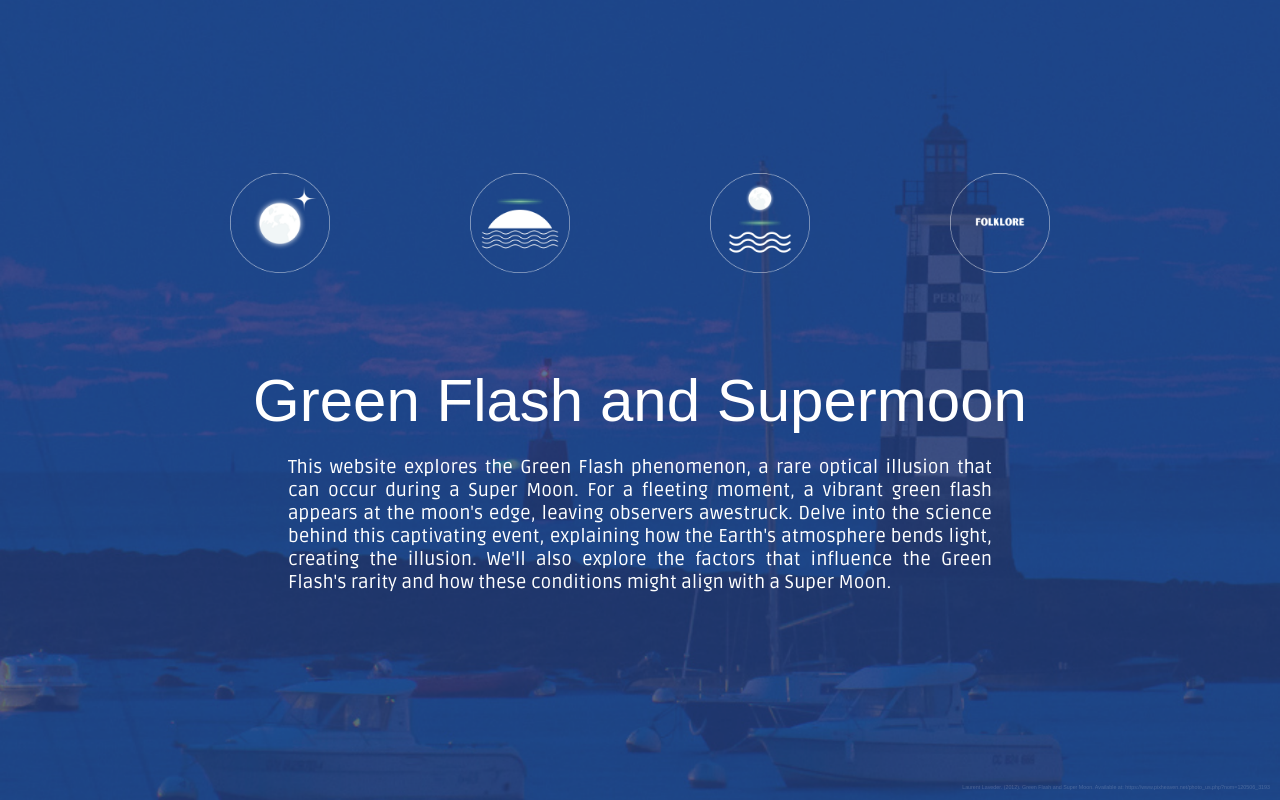
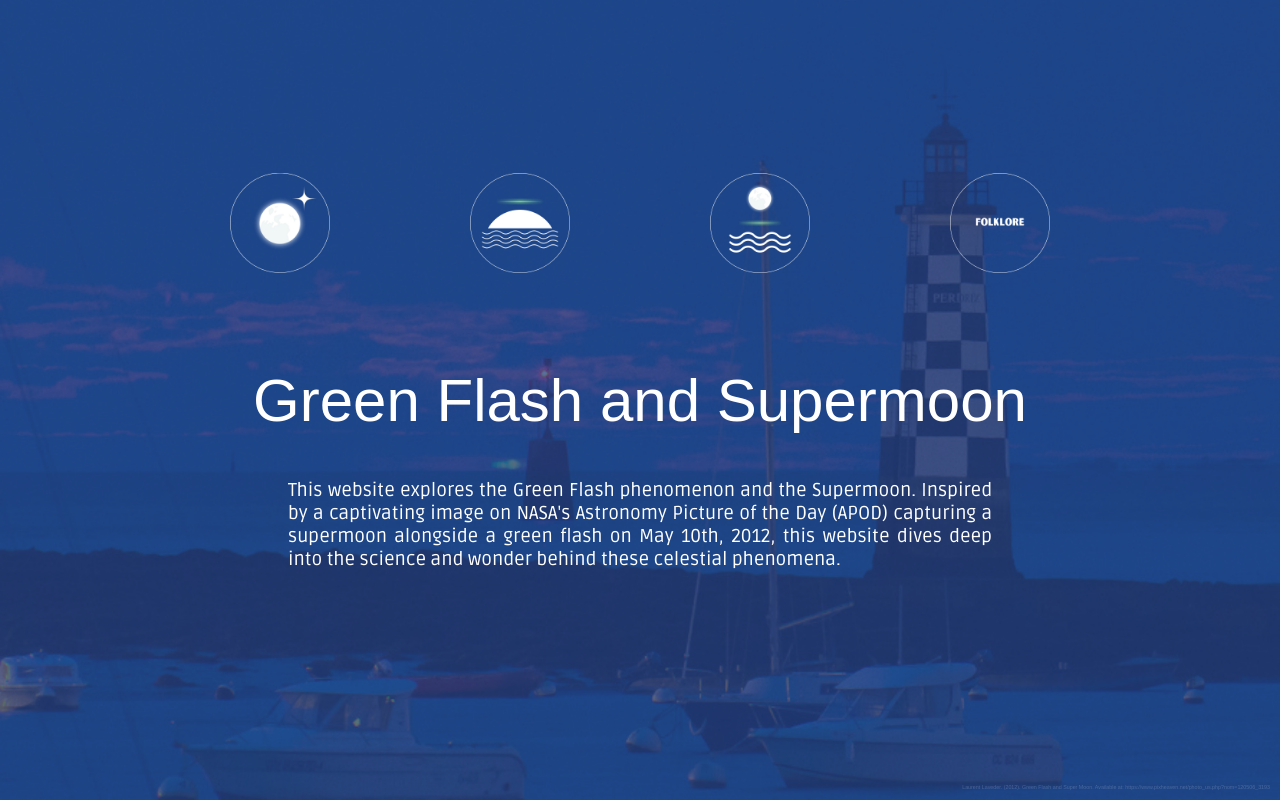
Before and after one commit to amandamcg1/apod, a React (Create React App) app: page / in a window 1280 px wide. Built offline with nearby package versions, Linux system fonts and the light colour scheme; the HTML template or start-up script is replaced by a standard one; a web font is replaced by a local one.

Commit message:
Fix intro

```diff
--- a/src/components/Homepage.js
+++ b/src/components/Homepage.js
@@ -40,7 +40,10 @@ function Homepage() {
           Green Flash and Supermoon
         </div>
         <div className='welcome'>
-          This website explores the Green Flash phenomenon, a rare optical illusion that can occur during a Super Moon. For a fleeting moment, a vibrant green flash appears at the moon's edge, leaving observers awestruck. Delve into the science behind this captivating event, explaining how the Earth's atmosphere bends light, creating the illusion. We'll also explore the factors that influence the Green Flash's rarity and how these conditions might align with a Super Moon.
+          This website explores the Green Flash phenomenon and the Supermoon. Inspired by a captivating
+          image on NASA's Astronomy Picture of the Day (APOD) capturing a supermoon alongside
+          a green flash on May 10th, 2012, this website dives deep into the science and wonder behind
+          these celestial phenomena.
         </div>
         <div className='reference'>
           Laurent Laveder. (2012). Green Flash and Super Moon. Available at: https://www.pixheaven.net/photo_us.php?nom=120506_3193
```
